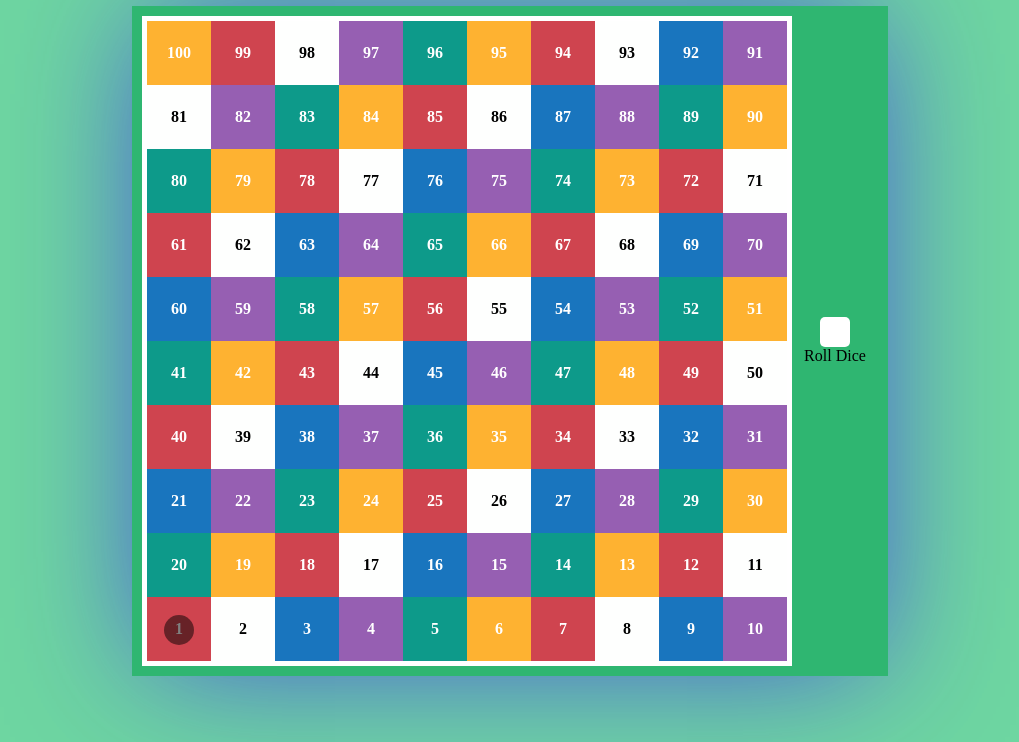
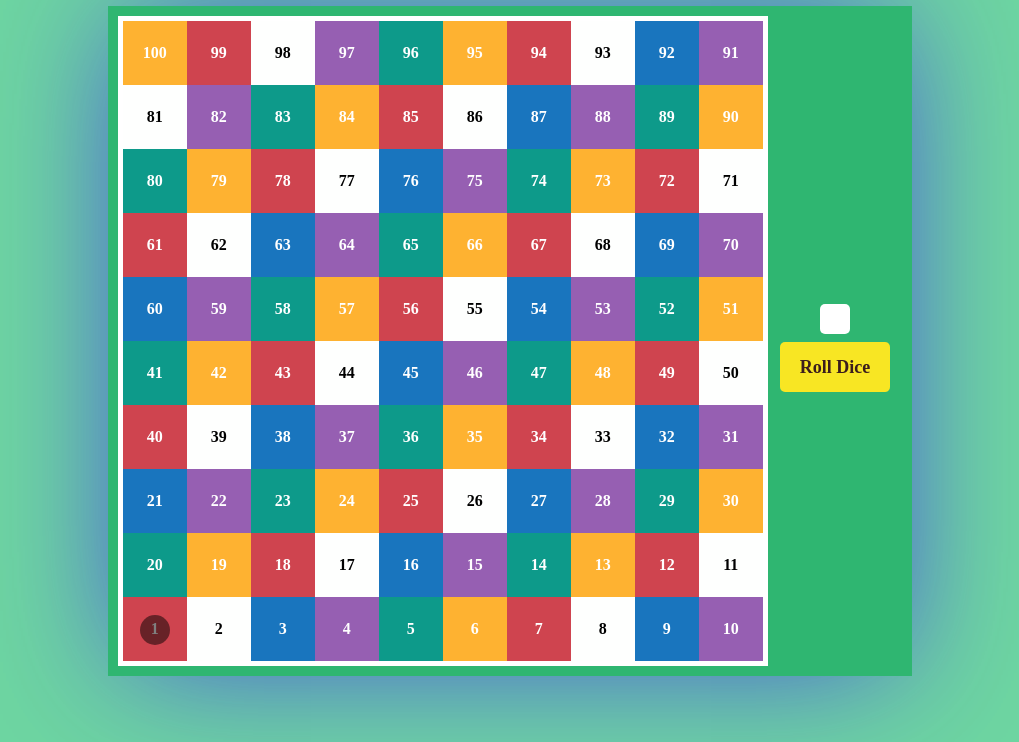
Before and after one commit to narendra-patil1509/Games, a plain HTML site: page 02-Saap-Sidi/index.html in a window 1280 px wide. Shown: the part 58-800 px from the top of the page, without its empty margins (130-1149 px from the left). Drawn offline with Linux system fonts and the light colour scheme.

Commit message:
Change span tag to anchor tag button modified

```diff
--- a/02-Saap-Sidi/index.html
+++ b/02-Saap-Sidi/index.html
@@ -133,9 +133,9 @@
             <div class="sum">
                 <p id="sum"></p>
             </div>
-            <span>
+            <div class="btn">
                 <a target="_blank">Roll Dice</a>
-            </span>
+            </div>
         </div>
        </div>
     </div>
```
